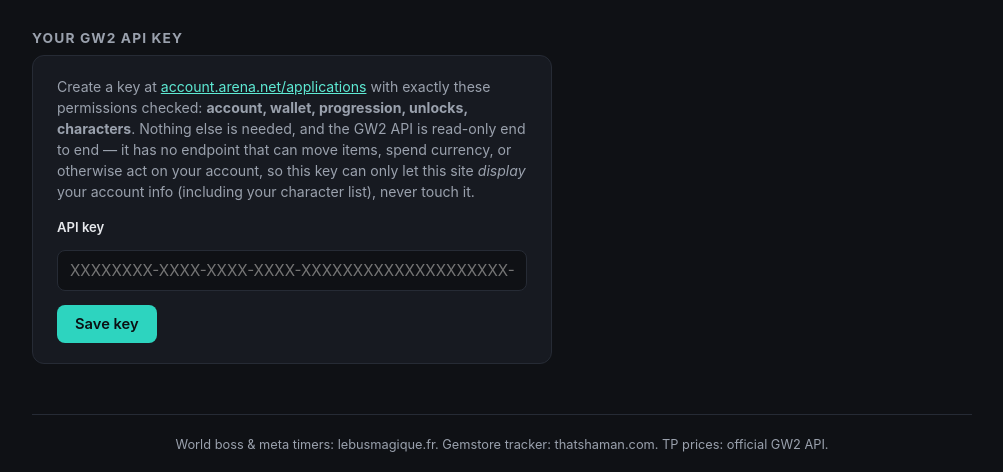
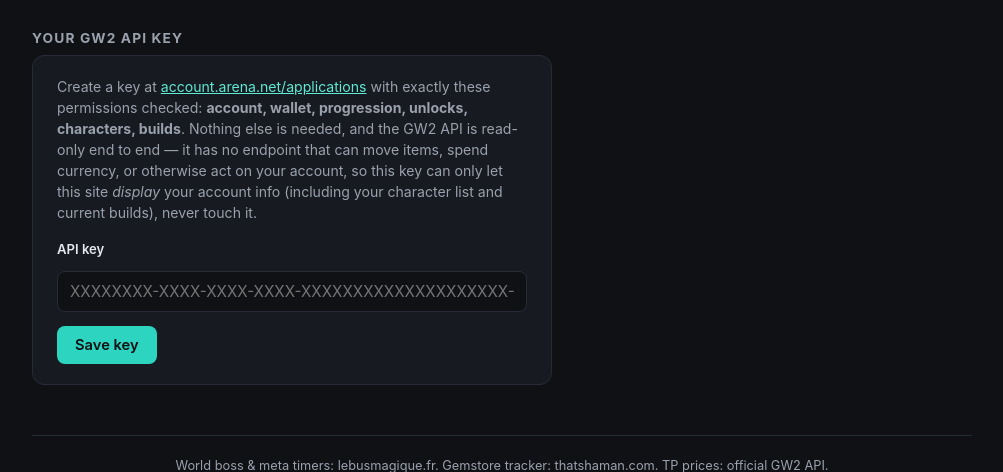
Before and after one commit to Revanito/gw2-ops-board, a FastAPI app: template app/templates/settings.html in a window 1280 px wide. Shown: the part 66-538 px from the top of the page, without its empty margins (138-1141 px from the left). Run offline with FastAPI, Linux system fonts and the light colour scheme; the template is opened without the code that fills it, so the values that code supplies are empty; parts of the project's set-up code (start-up, migrations or seed data) failed here and were passed over.

Commit message:
Fix character list breaking entirely on missing "builds" scope
Logs showed every /characters/:id/specializations call 403ing while
/core and /crafting succeeded - that endpoint needs a separate "builds"
permission scope, not covered by "characters". Since the 403 raised
inside asyncio.gather(), it killed the whole batch, wiping out characters
whose other calls had already succeeded.

Now a failed specializations call just means no elite spec shown for that
character, instead of failing the entire list. Also added "builds" to
REQUIRED_SCOPES so new/re-added keys get prompted for it.

Co-Authored-By: Claude Sonnet 5 <noreply@anthropic.com>

```diff
--- a/app/gw2_api.py
+++ b/app/gw2_api.py
@@ -12,7 +12,7 @@ from urllib.parse import quote
 import httpx
 
 BASE = "https://api.guildwars2.com/v2"
-REQUIRED_SCOPES = {"account", "wallet", "progression", "unlocks", "characters"}
+REQUIRED_SCOPES = {"account", "wallet", "progression", "unlocks", "characters", "builds"}
 
 _client = httpx.AsyncClient(base_url=BASE, timeout=20)
 
@@ -136,10 +136,14 @@ async def _fetch_character_detail(name: str, api_key: str) -> tuple[dict, int |
         _client.get(f"/characters/{encoded}/crafting", headers=headers),
     )
     core_resp.raise_for_status()
-    spec_resp.raise_for_status()
     crafting_resp.raise_for_status()
 
-    pve_specs = spec_resp.json().get("pve", [])
+    # /specializations needs the separate "builds" permission scope (not
+    # covered by "characters", which only gates core/crafting/equipment/
+    # inventory) - a key missing it gets a 403 here specifically. Treated as
+    # "no elite spec to show" rather than failing the whole character, so an
+    # older key without "builds" still shows everything else.
+    pve_specs = spec_resp.json().get("pve", []) if spec_resp.status_code == 200 else []
     # The 3rd PvE specialization slot is conventionally the elite spec.
     elite_id = pve_specs[2]["id"] if len(pve_specs) > 2 and pve_specs[2] else None
     crafting = [d for d in crafting_resp.json() if d.get("active")]
--- a/app/templates/settings.html
+++ b/app/templates/settings.html
@@ -12,10 +12,11 @@
     <p class="hint">
       Create a key at
       <a href="https://account.arena.net/applications" target="_blank" rel="noopener">account.arena.net/applications</a>
-      with exactly these permissions checked: <strong>account, wallet, progression, unlocks, characters</strong>.
+      with exactly these permissions checked: <strong>account, wallet, progression, unlocks, characters, builds</strong>.
       Nothing else is needed, and the GW2 API is read-only end to end &mdash; it has no endpoint
       that can move items, spend currency, or otherwise act on your account, so this key can only
-      let this site <em>display</em> your account info (including your character list), never touch it.
+      let this site <em>display</em> your account info (including your character list and current
+      builds), never touch it.
     </p>
 
     {% if user["encrypted_api_key"] %}
```
